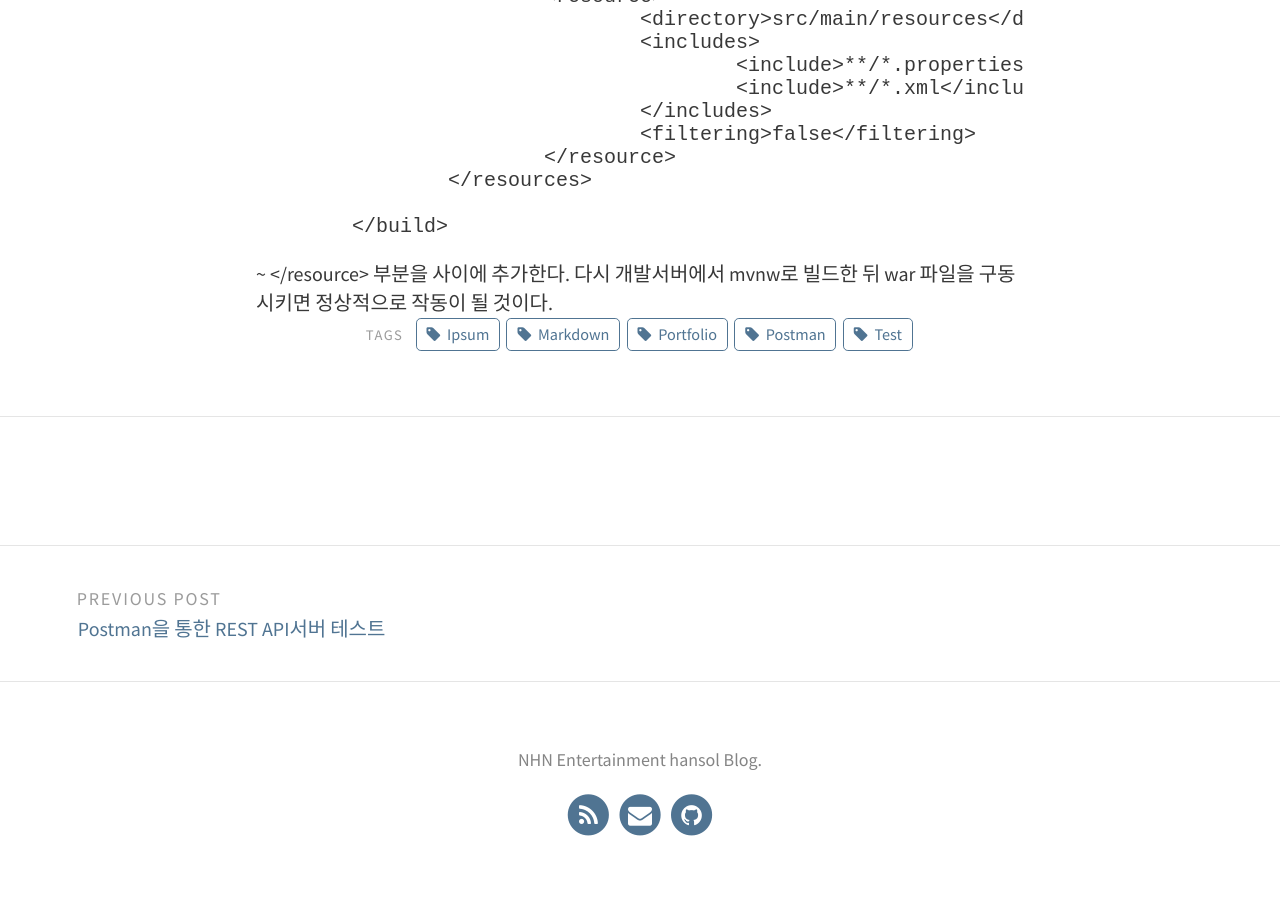
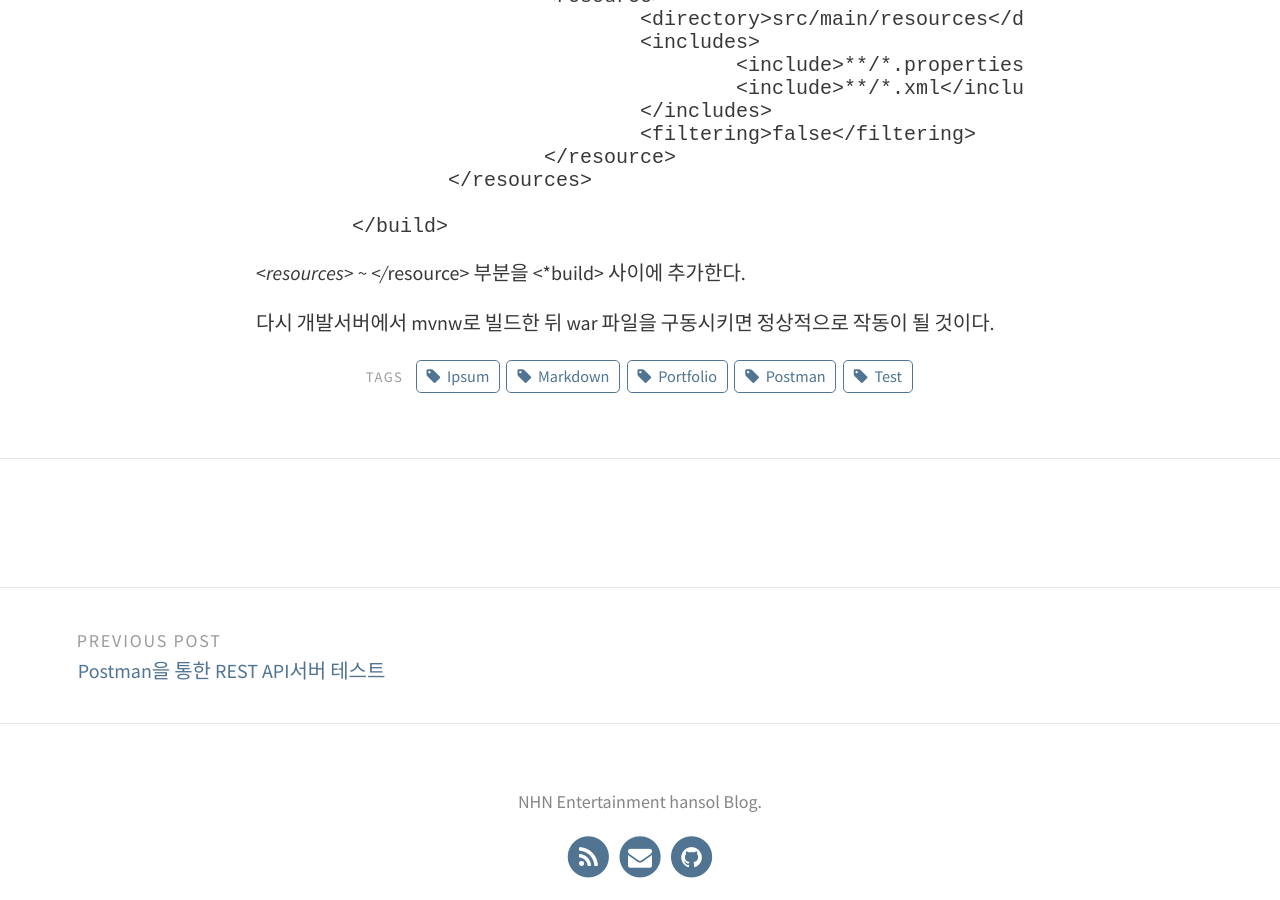
Before and after one commit to JHansol/Jhansol.github.io, a Jekyll site: the page built from _posts/2018-01-25-War error solution.md, in a window 1280 px wide and 900 px high, scrolled down 1251 px. Built offline with Jekyll 4.4.1, drawn with Linux system fonts in a browser that asks for light colours; comment, search, counter and statistics services are not loaded.

Commit message:
post update

````diff
--- a/_posts/2018-01-25-War error solution.md
+++ b/_posts/2018-01-25-War error solution.md
@@ -40,6 +40,6 @@ tags: [Postman, Test, Ipsum, Markdown, Portfolio]
 	</build>
 ```
 
-<resources> ~ </resource> 부분을 <build> 사이에 추가한다.
+<*resources> ~ </*resource> 부분을 <*build> 사이에 추가한다.
 
 다시 개발서버에서 mvnw로 빌드한 뒤 war 파일을 구동시키면 정상적으로 작동이 될 것이다.
````
